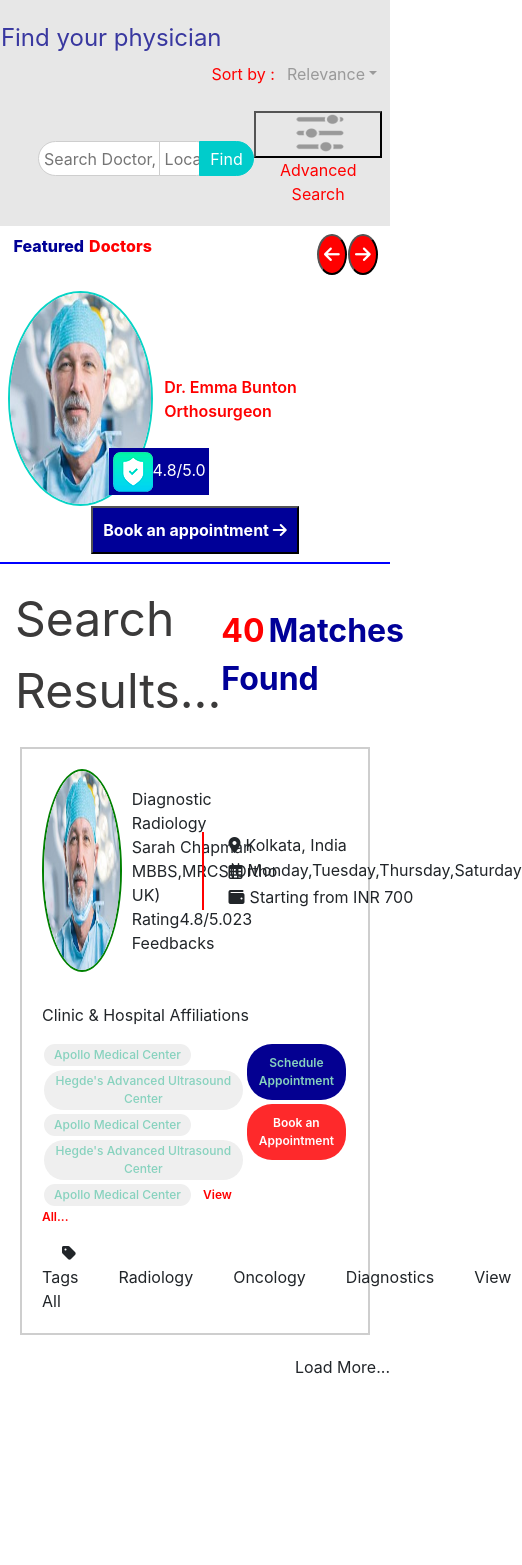
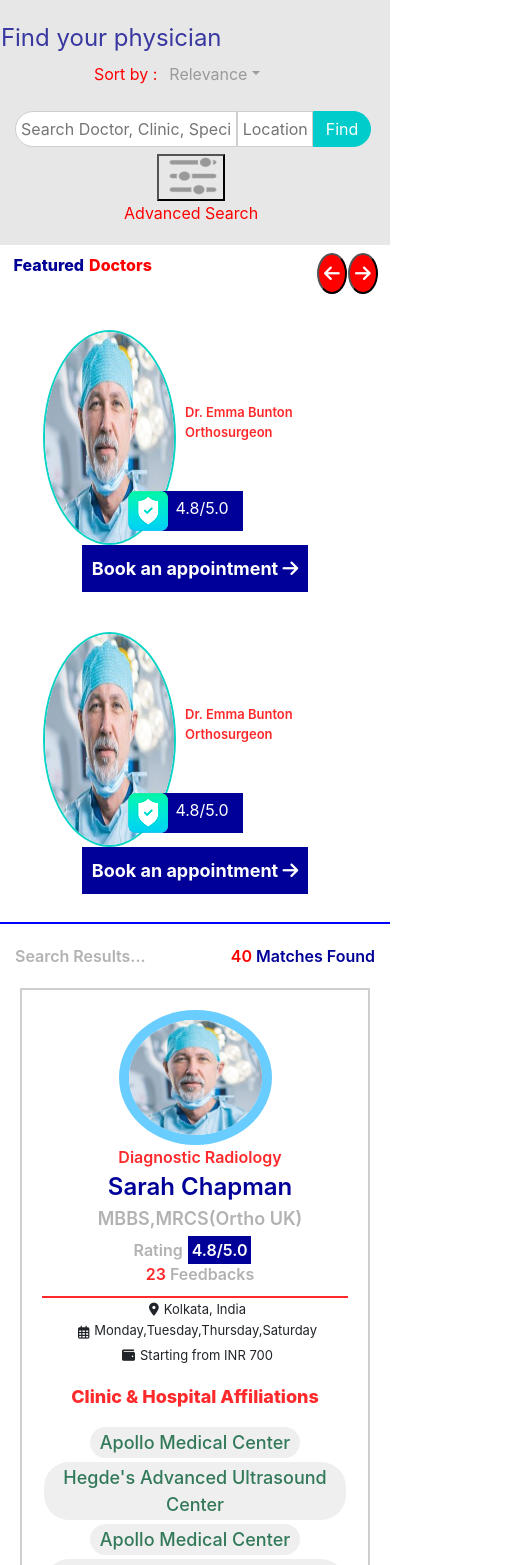
Before and after one commit to SatyakiWinsome/newpage, a React (Create React App) app in the folder newpage/: page / in a window 390 px wide. Shown: the top 1565 px of the page, 522 px wide, since content can reach past the window. Before the commit the page ends 1379 px from the top, so only its background shows below. Built offline with nearby package versions, Linux system fonts and the light colour scheme.

Commit message:
main part completed

```diff
--- a/newpage/src/pages/searchdoctor/searchdoctor.css
+++ b/newpage/src/pages/searchdoctor/searchdoctor.css
@@ -4,6 +4,12 @@
 
 .row1{
     background: #e7e7e7;
+}
+.row101{
+    margin-bottom: 5%;
+    padding-top: 5%;
+    padding-left: 2%;
+    padding-right: 2%;
 }
 .sortbyPart{
     margin-left: auto;
@@ -86,6 +92,7 @@
 
 .row3{
     margin: 2% !important;
+    display: flex;
 }
 .femaledoc{
     height: 25vh;
@@ -95,6 +102,9 @@
     border: 2px solid #07d4c5;
     border-radius: 50%;
     overflow: hidden;
+}
+.doctorCard{
+    padding: 20px;;
 }
 
 .doctorCardInner{
@@ -107,22 +117,34 @@
     bottom: 5% !important;
     left: 27% !important;
     font-size: 1em !important;
-    background: #000098 !important;
     color: white !important;
     padding: 1% !important;
+    display: flex;
+}
+.ratingContainer1{
+    background: #000098 !important;
+    margin-left: -7%;
+    padding-top: 5%;
+    padding-left: 15%;
+    padding-right: 15%;
+    z-index: -2;
 }
 .doctorNameAndType{
-    color: red;
+    color: #fe292b;
     font-weight: 600;
     margin-left: 3%;
     width: 100%;
     text-align: left;
+    font-size: large;
+    margin-bottom: 10%;
 }
 .bookingButton{
     background: #000098;
     color: white;
     padding: 10px;
     font-weight: 700;
+    font-size: large;
+    border: none !important;
 }
 .searchResults{
     border-top: 2px solid blue;
@@ -151,7 +173,7 @@
 .detailedImg{
     height: 24vh;
     width: 50%;
-    border: 2px solid green;
+    border: 10px solid #69cdff;;
     border-radius: 50%;
     float: left;
 }
@@ -179,7 +201,7 @@
 }
 .cardDetailedTop{
     display: flex;
-    margin-bottom: 10%;
+    margin-bottom: 5%;
 }
 .imgTextContainer{
     display: flex;
@@ -193,7 +215,7 @@
     text-align: left;
     align-self: center;
     margin-left: auto;
-    border-left: 2px solid red;
+    border-left: 2px solid #fe292b;
     padding-left: 20px;
 }
 .downMainButtonContainer{
@@ -205,20 +227,25 @@
 .mainButtonHeading{
     text-align: left;
     margin-bottom: 5%;
+    color: #fe292b;
+    font-size: large;
+    font-weight: 800;
 }
 .leftBtnPart{
-    font-size: 12px;
+    font-size: large;
     text-align: left;
     align-self: center;
 }
 .rightBtnPart{
-    font-size: 12px;
+    font-size: large;
 }
 .tagPart{
     text-align: left;
 }
 .tagPartItem{
     margin: 0px 20px;
+    color: #08cb8f;
+    text-decoration: underline;
 }
 
 .leftPartBtnCollection{
@@ -226,13 +253,14 @@
     padding: 2px 10px;
     border-radius: 25px;
     border: none;
-    color: #87d2be;
+    color: #327959;
     font-weight: 500;
 }
 .leftPartViewAll{
     margin-left: 5%;
-    color: red;
-    font-weight: 600;
+    color: #e0353e;;
+    font-weight: 800;
+    font-size: large;
 }
 .rightBtnCollection{
     text-align: left;
@@ -253,4 +281,149 @@
     background: #fe292b;
     color: white;
 }
+
+
 /* =============================================================================== */
+.detailedImgText1{
+    font-size: medium;
+    font-weight: 600;
+    color: #fe292b;
+}
+.detailedImgText2{
+    font-size: xx-large;
+    font-weight: 600;
+    color: #000098;
+}
+.detailedImgText3{
+    font-size: large;
+    font-weight: 600;
+    color: #b2b2b2;
+    margin-bottom: 2%;
+}
+.detailedImgText4{
+    font-size: medium;
+    font-weight: 600;
+    color: #b2b2b2;
+    display: flex;
+}
+.noFeedbacks{
+    color: #fe292b;
+
+}
+.detailedImgText41{
+    margin-right: 15px;
+}
+.detailedImgText42{
+
+}
+/* =============================================================================== */
+
+@media (max-width:1000px){
+    .verifiedAndRating{
+        z-index: 2;
+    }
+    .doctorNameAndType{
+        font-size: small !important;
+    }
+    .sr1{
+        font-size: medium;
+        font-weight: 600;
+        color: #b2b2b2;
+    }
+    .sr2{
+        font-size: medium;
+        font-weight: 600;
+    }
+    .row3{
+        display: grid !important;
+        justify-items: center;
+    }
+}
+@media (max-width: 1050px){
+    .cardDetailedTop{
+        display: grid;
+    }
+    .imgTextContainer{
+        display: grid;
+    }
+    .detailedImg{
+        justify-self: center;
+        height: unset;
+    }
+    .detailedImgText{
+        text-align: center;
+    }
+    .detailedImgText4{
+        text-align: center;
+        justify-content: center;
+    }
+    .rightDetailsContainer{
+        border: none;
+        border-top: 2px solid #fe292b;
+        margin-top: 10px;
+        margin-left: 0;
+        text-align: center;
+    }
+
+    .aa121a{
+        justify-content: center;
+    }
+    .mainButtonHeading{
+        text-align: center;
+    }
+    .downMainButtonContainer{
+        display: grid;
+    }
+    .leftBtnPart{
+        text-align: center;
+        margin-bottom: 10px;
+    }
+    .leftPartViewAll{
+        display: block;
+    }
+    .rightBtnPart{
+        display: grid;
+    }
+    .tagPart{
+        display: none;
+    }
+}
+
+@media (max-width: 450px){
+    .detailedImgText4{
+        display: block;
+    }
+    .detailedImgText2{
+        font-size: x-large;
+    }
+    .rightDetailsContainer{
+        font-size: small;
+    }
+    .rightDetailsContainer{
+        padding-left: 0;
+    }
+    .inputSearch{
+        display: grid;
+    }
+    .advancedSearch{
+        margin-left: 0;
+    }
+    .input1{
+        width: 58%;
+        margin-left: 4%;
+    }
+    .input2{
+        margin-left: 0;
+        border-radius: 0px;
+        width: 20%;
+    }
+    .findBtn{
+        margin-left: 0;
+    }
+    .row101{
+        display: grid;
+    }
+    .sortbyPart{
+        margin-left: 25%;
+    }
+}
--- a/newpage/src/pages/searchdoctor/searchdoctor.js
+++ b/newpage/src/pages/searchdoctor/searchdoctor.js
@@ -18,14 +18,7 @@ class SearchDoctor extends React.Component{
                  </div>
                  <div class="col-sm-12 col-md-8 col-lg-9 customCol1SearchPage">
                     <div className="row1">
-                        <div class="row"
-                            style={{
-                                marginBottom: "5%",
-                                paddingTop: "5%",
-                                paddingLeft: "2%",
-                                paddingRight: "2%"
-
-                            }}>
+                        <div class="row row101">
                             <div style={{
                                             marginLeft: "2%",
                                             color:"#3938a0",
@@ -51,11 +44,18 @@ class SearchDoctor extends React.Component{
                             </div>
                         </div>
                         <div className="inputSearch">
-                            <input className="input1" placeholder="Search Doctor, CLinic, Speciality" />
-                            <input className="input2" placeholder="Location" />
-                            <button className="findBtn">Find</button>
+                            <div style={{display: "flex"}}>
+                                <input className="input1" placeholder="Search Doctor, Clinic, Speciality" />
+                                <input className="input2" placeholder="Location" />
+                                <button className="findBtn">Find</button>
+                            </div>
                             <div className="advancedSearch">
-                                <button style={{background: "transparent",border: "none !important"}}>
+                                <button style={{
+                                    background: "transparent",
+                                    width: "fit-content",
+                                    justifySelf: "center",
+                                    marginTop: "2%"
+                                }}>
                                     <img src={AdvancedSearch} alt="advanced search"></img>
                                 </button>
                                 <span style={{color: "red"}}>Advanced Search</span>
@@ -73,6 +73,7 @@ class SearchDoctor extends React.Component{
                         </div>
                     </div>
                     <div class="row row3">
+                        <div class="col-sm-12 col-md-6 col-lg-6">
                         <div className="doctorCard">
                             <div className="doctorCardInner">
                                 <div className="imgContainerDoctorDP">
@@ -83,7 +84,7 @@ class SearchDoctor extends React.Component{
                                 </div>
                                 <div className="verifiedAndRating">
                                     <img src={tickmark} alt="verified"></img>
-                                    <span>4.8/5.0</span>
+                                    <span className="ratingContainer1">4.8/5.0</span>
                                 </div>
                             </div>
                             <div>
@@ -91,7 +92,28 @@ class SearchDoctor extends React.Component{
                                     Book an appointment <i class="fas fa-arrow-right"></i>
                                 </button>
                             </div>
-                        </div>
+                        </div></div>
+                        <div class="col-sm-12 col-md-6 col-lg-6">
+                        <div className="doctorCard">
+                            <div className="doctorCardInner">
+                                <div className="imgContainerDoctorDP">
+                                    <img className="femaledoc" src={femaleDoc} alt="femaleDoc"></img>
+                                </div>
+                                <div className="doctorNameAndType">
+                                    Dr. Emma Bunton<br />Orthosurgeon
+                                </div>
+                                <div className="verifiedAndRating">
+                                    <img src={tickmark} alt="verified"></img>
+                                    <span className="ratingContainer1">4.8/5.0</span>
+                                </div>
+                            </div>
+                            <div>
+                                <button className="bookingButton">
+                                    Book an appointment <i class="fas fa-arrow-right"></i>
+                                </button>
+                            </div>
+                        </div></div>
+
 
                     </div>
                     <div className="searchResults">
@@ -108,15 +130,90 @@ class SearchDoctor extends React.Component{
                             <div className="imgTextContainer">
                                 <img src={femaleDoc} alt="docPic" className="detailedImg"></img>
                                 <div className="detailedImgText">
-                                    <div>Diagnostic Radiology</div>
-                                    <div>Sarah Chapman</div>
-                                    <div>MBBS,MRCS(Ortho UK)</div>
-                                    <div>
-                                        <span>Rating</span>
-                                        <span>4.8/5.0</span>
-                                        <span>
+                                    <div className="detailedImgText1">Diagnostic Radiology</div>
+                                    <div className="detailedImgText2">Sarah Chapman</div>
+                                    <div className="detailedImgText3">MBBS,MRCS(Ortho UK)</div>
+                                    <div className="detailedImgText4">
+                                        <div className="detailedImgText41">
+                                            <span>Rating</span>
+                                            <span style={{
+                                                marginLeft: "5px",
+                                                background: "#000098",
+                                                color: "white",
+                                                padding: "4px"
+                                            }}>4.8/5.0</span>
+                                        </div>
+                                        <div className="detailedImgText42">
                                             <span className="noFeedbacks">23</span> Feedbacks
-                                        </span>
+                                        </div>
+                                    </div>
+                                </div>
+                            </div>
+                            <div className="rightDetailsContainer">
+                                <div>
+                                    <i class="fas fa-map-marker-alt" style={{margin: "5px"}}></i>
+                                    <span>Kolkata, India</span>
+                                </div>
+                                <div className="aa121a" style={{display: "flex"}}>
+                                    <i class="far fa-calendar-alt" style={{margin: "5px"}}></i>
+                                    <div className="daysDisplay">Monday,Tuesday,Thursday,Saturday</div>
+                                </div>
+                                <div>
+                                    <i class="fas fa-wallet" style={{margin: "5px"}}></i>
+                                    <span>Starting from <span>INR 700</span></span>
+                                </div>
+                            </div>
+                        </div>
+                        <div className="mainButtonHeading">
+                            Clinic & Hospital Affiliations
+                        </div>
+                        <div className="downMainButtonContainer">
+                            <div className="leftBtnPart">
+                                <button className="leftPartBtnCollection">Apollo Medical Center</button>
+                                <button className="leftPartBtnCollection">Hegde's Advanced Ultrasound Center</button>
+                                <button className="leftPartBtnCollection">Apollo Medical Center</button>
+                                <button className="leftPartBtnCollection">Hegde's Advanced Ultrasound Center</button>
+                                <button className="leftPartBtnCollection">Apollo Medical Center</button>
+                                <span className="leftPartViewAll">View All...</span>
+                            </div>
+                            <div className="rightBtnPart">
+                                <button className="rightPartBtnCollection collection1">Schedule Appointment</button>
+                                <button className="rightPartBtnCollection collection2">Book an Appointment</button>
+                            </div>
+                        </div>
+                        <div className="tagPart">
+                            <span className="tagPartItem">
+                                <i class="fas fa-tag"></i>
+                                Tags
+                            </span>
+                            <span className="tagPartItem" style={{color: "#9a9a9a"}}>Radiology</span>
+                            <span className="tagPartItem" style={{color: "#9a9a9a"}}>Oncology</span>
+                            <span className="tagPartItem" style={{color: "#9a9a9a"}}>Diagnostics</span>
+                            <span className="tagPartItem" style={{color: "#e0353e",fontWeight: "600"}}>View All</span>
+                        </div>
+                    </div>
+
+                    <div class="cardDetailed">
+                        <div className="cardDetailedTop">
+                            <div className="imgTextContainer">
+                                <img src={femaleDoc} alt="docPic" className="detailedImg"></img>
+                                <div className="detailedImgText">
+                                    <div className="detailedImgText1">Diagnostic Radiology</div>
+                                    <div className="detailedImgText2">Sarah Chapman</div>
+                                    <div className="detailedImgText3">MBBS,MRCS(Ortho UK)</div>
+                                    <div className="detailedImgText4">
+                                        <div className="detailedImgText41">
+                                            <span>Rating</span>
+                                            <span style={{
+                                                marginLeft: "5px",
+                                                background: "#000098",
+                                                color: "white",
+                                                padding: "4px"
+                                            }}>4.8/5.0</span>
+                                        </div>
+                                        <div className="detailedImgText42">
+                                            <span className="noFeedbacks">23</span> Feedbacks
+                                        </div>
                                     </div>
                                 </div>
                             </div>
@@ -157,13 +254,21 @@ class SearchDoctor extends React.Component{
                                 <i class="fas fa-tag"></i>
                                 Tags
                             </span>
-                            <span className="tagPartItem">Radiology</span>
-                            <span className="tagPartItem">Oncology</span>
-                            <span className="tagPartItem">Diagnostics</span>
-                            <span className="tagPartItem">View All</span>
+                            <span className="tagPartItem" style={{color: "#9a9a9a"}}>Radiology</span>
+                            <span className="tagPartItem" style={{color: "#9a9a9a"}}>Oncology</span>
+                            <span className="tagPartItem" style={{color: "#9a9a9a"}}>Diagnostics</span>
+                            <span className="tagPartItem" style={{color: "#e0353e",fontWeight: "600"}}>View All</span>
                         </div>
                     </div>
-                    <div style={{textAlign: "right"}}>
+
+
+                    <div style={{
+                        textAlign: "right",
+                        color: "#fe292b",
+                        fontSize: "large",
+                        fontWeight: "800",
+                        textDecoration: "underline"
+                    }}>
                         Load More...
                     </div>
                  </div>
```
